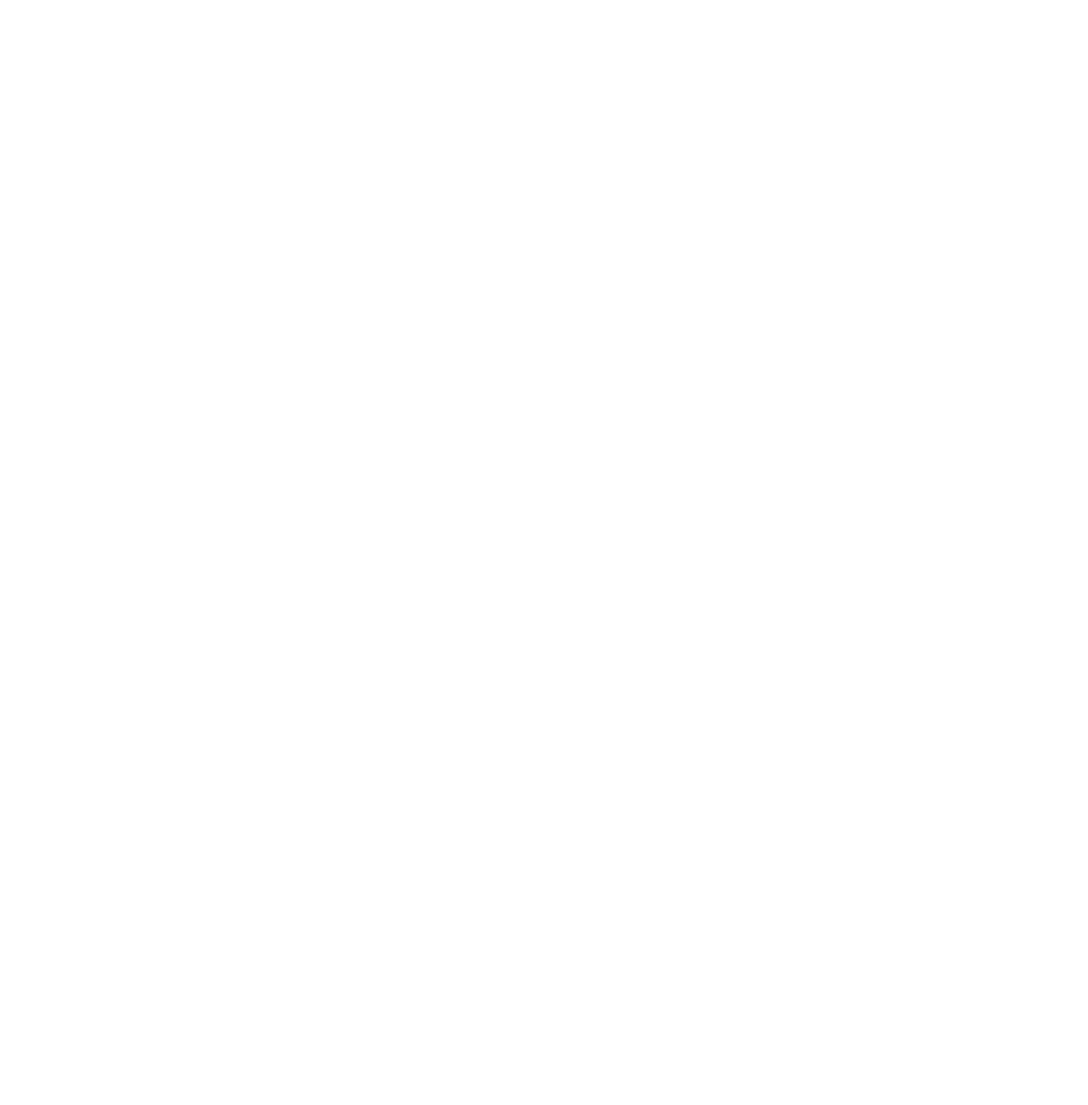
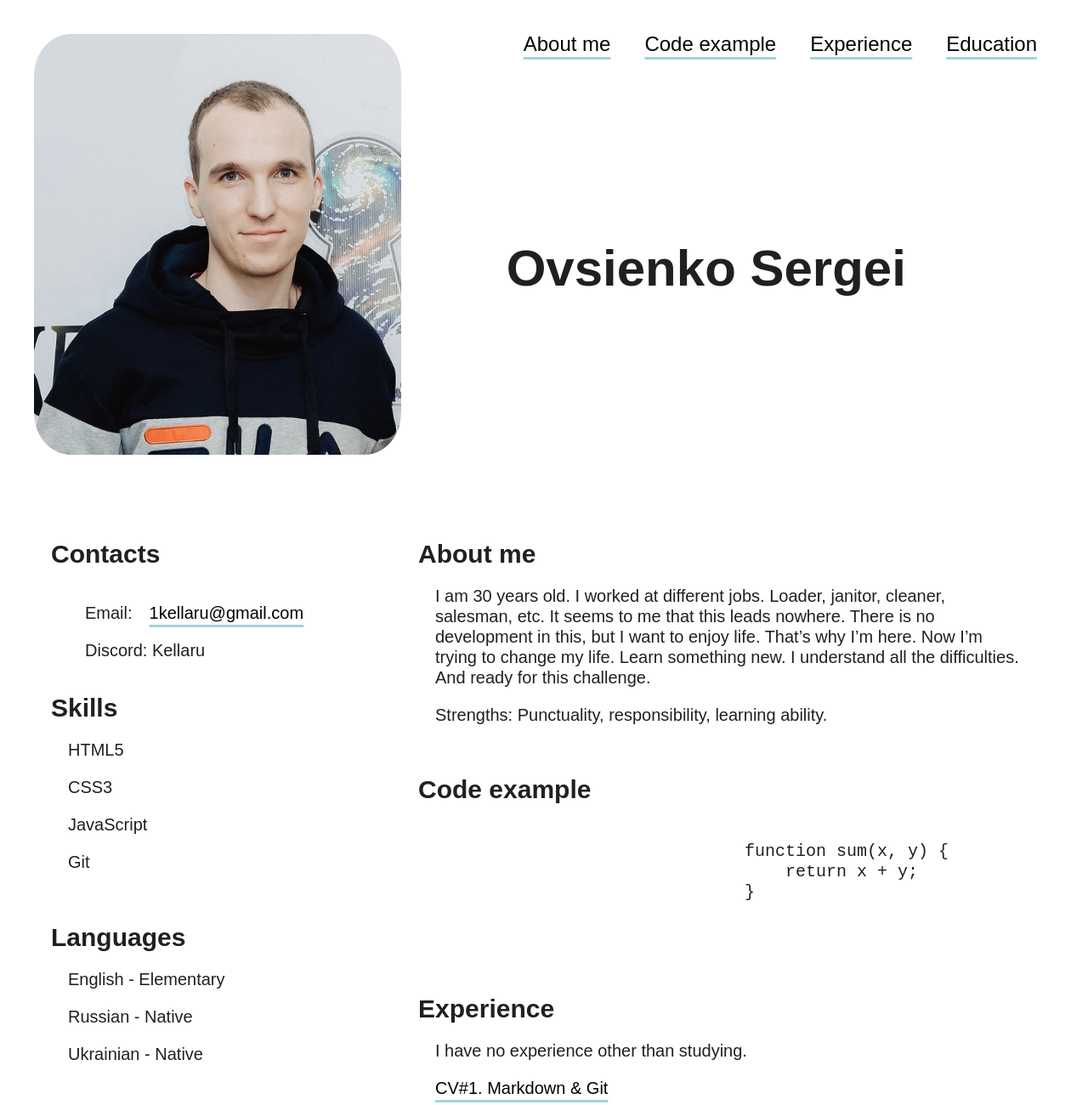
Before and after one commit to Kellaru/rsschool-cv, a plain HTML site: page index.html in a window 1280 px wide. Shown: the top 1300 px of the page at 85% size. Before the commit the page ends 800 px from the top, so only its background shows below. Drawn offline with Linux system fonts and the light colour scheme.

Commit message:
fix: task directory and complete task

```diff
--- /dev/null
+++ b/css/reset.css
@@ -0,0 +1,94 @@
+html, body, div, span, object, iframe,
+h1, h2, h3, h4, h5, h6, p, blockquote, pre,
+abbr, address, cite, code,
+del, dfn, em, img, ins, kbd, q, samp,
+small, strong, sub, sup, var,
+b, i,
+dl, dt, dd, ol, ul, li,
+fieldset, form, label, legend,
+table, caption, tbody, tfoot, thead, tr, th, td,
+article, aside, canvas, details, figcaption, figure,
+footer, header, hgroup, menu, nav, section, summary,
+time, mark, audio, video {
+    margin:0;
+    padding:0;
+    border:0;
+    outline:0;
+    font-size:100%;
+    vertical-align:baseline;
+    background:transparent;
+}
+
+body {
+    line-height:1;
+}
+
+article,aside,details,figcaption,figure,
+footer,header,hgroup,menu,nav,section {
+    display:block;
+}
+
+nav ul {
+    list-style:none;
+}
+
+blockquote, q {
+    quotes:none;
+}
+
+blockquote:before, blockquote:after,
+q:before, q:after {
+    content:'';
+    content:none;
+}
+
+a {
+    margin:0;
+    padding:0;
+    font-size:100%;
+    vertical-align:baseline;
+    background:transparent;
+}
+
+/* change colours to suit your needs */
+ins {
+    background-color:#ff9;
+    color:#000;
+    text-decoration:none;
+}
+
+/* change colours to suit your needs */
+mark {
+    background-color:#ff9;
+    color:#000;
+    font-style:italic;
+    font-weight:bold;
+}
+
+del {
+    text-decoration: line-through;
+}
+
+abbr[title], dfn[title] {
+    border-bottom:1px dotted;
+    cursor:help;
+}
+
+table {
+    border-collapse:collapse;
+    border-spacing:0;
+}
+
+/* change border colour to suit your needs */
+hr {
+    display:block;
+    height:1px;
+    border:0;
+    border-top:1px solid #cccccc;
+    margin:1em 0;
+    padding:0;
+}
+
+input, select {
+    vertical-align:middle;
+}
--- /dev/null
+++ b/css/style.css
@@ -0,0 +1,198 @@
+html {
+    box-sizing: border-box;
+}
+
+*,
+*::after,
+*::before {
+    box-sizing: inherit;
+}
+
+a {
+    color: #000000;
+    text-decoration: none;
+}
+
+a {
+    text-decoration: underline;
+    text-decoration-color: #a2d3db;
+    text-underline-offset: 7px;
+    text-decoration-thickness: 3px;
+    padding: 20px;
+}
+
+a:hover {
+    text-decoration-color: #fcff44;
+
+}
+
+ul {
+    list-style-type: none;
+}
+
+html,
+body {
+    height: 100%;
+    font-family: Arial;
+    font-weight: 400;
+    font-size: 20px;
+    line-height: 24px;
+    color: #202020;
+    scroll-behavior: smooth;
+}
+
+p {
+    padding: 0 20px;
+
+}
+
+.wrapper {
+    min-height: 100%;
+    display: flex;
+    flex-direction: column;
+    background-color: #a2d3db;
+}
+
+.header {}
+
+.container {
+    max-width: 1440px;
+    padding: 40px;
+    margin: 0 auto;
+    background-color: #fff;
+}
+
+.header__inner {
+    display: flex;
+    justify-content: space-between;
+}
+
+.photo {}
+
+.photo img {
+    display: block;
+    max-width: 432px;
+    height: auto;
+    border-radius: 10%;
+}
+
+.menu-title {}
+
+.menu {}
+
+.menu__items {
+    display: flex;
+    padding: 0;
+    margin: 0;
+
+}
+
+.menu__item {
+    font-size: 24px;
+    font-weight: 400;
+    align-items: center;
+}
+
+.menu__item a {
+    text-decoration: underline;
+    text-decoration-color: #a2d3db;
+    text-underline-offset: 7px;
+    text-decoration-thickness: 3px;
+    padding: 20px;
+}
+
+.menu__item a:hover {
+    text-decoration-color: #fcff44;
+    background-color: #a2d3db;
+
+}
+
+
+
+.title {
+    align-self: center;
+    font-size: 30px;
+    padding-top: 200px;
+}
+
+.main {}
+
+.description {}
+
+.description__inner {
+    display: flex;
+}
+
+.description__left {
+    min-width: 432px;
+    padding: 0 20px;
+}
+
+.contacts :first-child {
+    padding-bottom: 20px;
+}
+
+.contacts li {
+    padding-bottom: 20px;
+}
+
+.skills {
+    padding-bottom: 20px;
+}
+
+.skills ul {
+    margin: 0;
+    padding-left: 20px;
+}
+
+.skills li {
+    margin: 20px 0;
+}
+
+.languages {}
+
+.description__right {
+    padding: 0 20px;
+}
+
+.about {
+    padding-bottom: 20px;
+}
+
+.code {
+    padding-bottom: 20px;
+}
+
+.expirience {
+    padding-bottom: 20px;
+}
+
+.expirience a {
+    padding-left: 20px;
+}
+
+.education {}
+
+.footer {}
+
+.footer__inner {
+    display: flex;
+    justify-content: end;
+    align-items: center;
+}
+
+.footer__item {
+    padding: 20px;
+}
+
+.date {}
+
+.logo-rss img {
+    width: 100px;
+    height: auto;
+}
+
+.git img {
+    width: 50px;
+    height: auto;
+}
--- a/index.html
+++ b/index.html
@@ -1,9 +1,136 @@
 <!DOCTYPE html>
 <html lang="en">
+
 <head>
     <meta charset="UTF-8">
     <title>Kellaru CV</title>
+    <link rel="preconnect" href="https://fonts.googleapis.com">
+    <link rel="preconnect" href="https://fonts.gstatic.com" crossorigin>
+    <link rel="icon" type="image/png" sizes="32x32" href="/img/favicon-32x32.png">
+    <link rel="icon" type="image/png" sizes="16x16" href="/img/favicon-16x16.png">
+    <link rel="stylesheet" href="css/normalize.css">
+    <!-- <link rel="stylesheet" href="css/reset.css"> -->
+    <link rel="stylesheet" href="css/style.css">
+
 </head>
+
 <body>
+    <div class="wrapper">
+        <header class="header">
+            <div class="container header__container">
+                <div class="header__inner">
+                    <div class="photo">
+                        <img src="/img/photo.jpg" alt="My photo">
+                    </div>
+                    <div class="menu-title">
+                        <nav class="menu">
+                            <ul class="menu__items">
+                                <li class="menu__item"><a href="#about">About me</a></li>
+                                <li class="menu__item"><a href="#code">Code example</a></li>
+                                <li class="menu__item"><a href="#expirience">Experience</a></li>
+                                <li class="menu__item"><a href="#education">Education</a></li>
+                            </ul>
+                        </nav>
+                        <div class="title">
+                            <h1>Ovsienko Sergei</h1>
+                        </div>
+                    </div>
+                </div>
+            </div>
+        </header>
+
+        <main class="main">
+            <section class="description">
+                <div class="container">
+                    <div class="description__inner">
+                        <div class="description__left">
+                            <div class="contacts">
+                                <h2>Contacts</h2>
+                                <ul>
+                                    <li>Email:<a href="mailto:1kellaru@gmail.com">1kellaru@gmail.com</a></li>
+                                    <li>Discord: Kellaru</li>
+                                </ul>
+                            </div>
+                            <div class="skills">
+                                <h2>Skills</h2>
+                                <ul>
+                                    <li>HTML5</li>
+                                    <li>CSS3</li>
+                                    <li>JavaScript</li>
+                                    <li>Git</li>
+                                </ul>
+                            </div>
+                            <div class="languages">
+                                <h2>Languages</h2>
+                                <p>English - Elementary</p>
+                                <p>Russian - Native</p>
+                                <p>Ukrainian - Native</p>
+                            </div>
+                        </div>
+
+                        <div class="description__right">
+
+                            <div class="about" id="about">
+                                <h2>About me</h2>
+                                <p>I am 30 years old. I worked at different jobs. Loader, janitor, cleaner, salesman,
+                                    etc.
+                                    It seems to me that this leads nowhere. There is no development in this, but I want
+                                    to
+                                    enjoy life. That’s why I’m here. Now I’m trying to change my life. Learn something
+                                    new.
+                                    I understand all the difficulties. And ready for this challenge. </p>
+                                    <p>Strengths: Punctuality, responsibility, learning ability.</p>
+                            </div>
+
+                            <div class="code" id="code">
+                                <h2>Code example</h2>
+                                <pre>
+                                <code>
+                                function sum(x, y) {
+                                    return x + y;
+                                }
+                                </code>
+                            </pre>
+                            </div>
+
+                            <div class="expirience" id="expirience">
+                                <h2>Experience</h2>
+                                <p>I have no experience other than studying.</p>
+                                <a href="https://kellaru.github.io/rsschool-cv/cv">CV#1. Markdown & Git</a>
+                            </div>
+
+                            <div class="education" id="education">
+                                <h2>Education</h2>
+                                <p><a href="https://rs.school/courses/javascript-ru">RS School</a> - Now study</p>
+                            </div>
+
+                        </div>
+
+                    </div>
+                </div>
+            </section>
+        </main>
+
+        <footer class="footer">
+            <div class="container footer__container">
+                <div class="footer__inner">
+                    <div class="footer__item logo-rss">
+                        <a href="https://rs.school/courses/javascript-ru">
+                            <img src="/img/rs-school-logo.svg" alt="">
+                        </a>
+                    </div>
+                    <div class="footer__item git">
+                        <a href="https://github.com/Kellaru">
+                            <img src="/img/Octicons-mark-github.svg" alt="">
+                        </a>
+                    </div>
+                    <div class="footer__item date">
+                        <p>2024</p>
+                    </div>
+                </div>
+            </div>
+        </footer>
+    </div>
 </body>
+
 </html>
```
Also changed, not shown: css/normalize.css (added), img/Octicons-mark-github.svg (added), img/favicon-16x16.png (added), img/favicon-32x32.png (added), img/photo.jpg (renamed from photo.jpg), img/rs-school-logo.svg (added), style.css (deleted).
